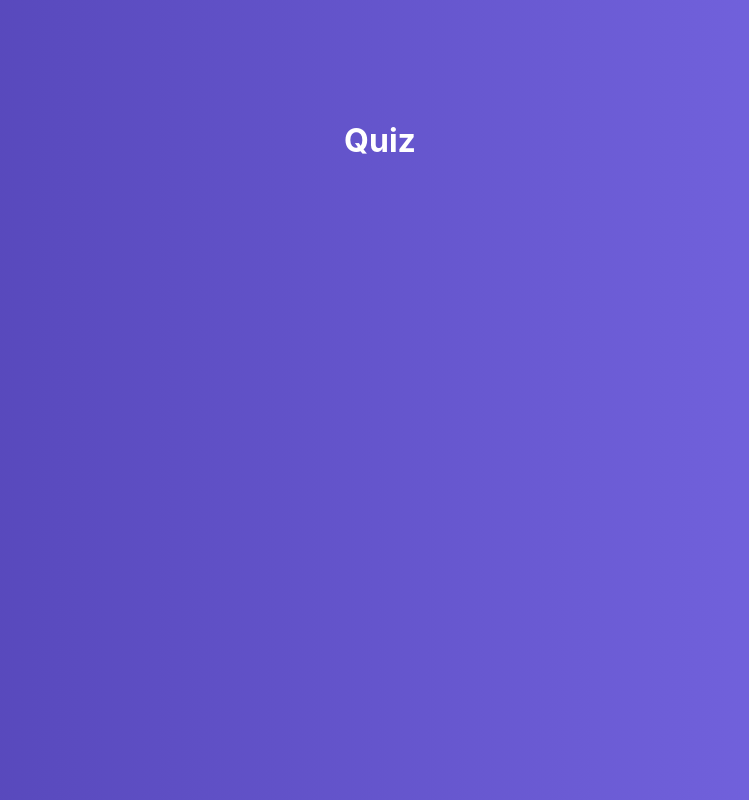
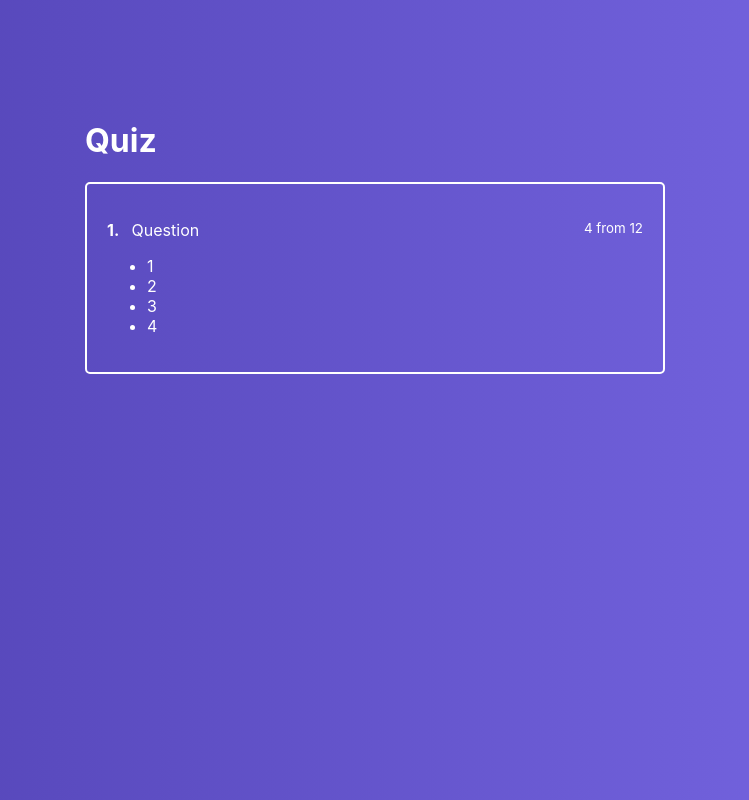
Before and after one commit to kulichkov21/react-practice, a React app: page / in a window 1280 px wide. Shown: the whole page, without its empty margins (265-1014 px from the left). Built offline with nearby package versions, Linux system fonts and the light colour scheme.

Commit message:
set question component

```diff
--- a/src/components/ActiveQuiz/ActiveQuiz.css
+++ b/src/components/ActiveQuiz/ActiveQuiz.css
@@ -0,0 +1,14 @@
+.ActiveQuiz {
+    padding: 20px;
+    color: #fff;
+    border: 2px solid #fff;
+    border-radius: 5px;
+    margin: 0 10px;
+    box-sizing: border-box;
+}
+
+.Question {
+    display: flex;
+    justify-content: space-between;
+
+}
--- a/src/components/ActiveQuiz/ActiveQuiz.tsx
+++ b/src/components/ActiveQuiz/ActiveQuiz.tsx
@@ -0,0 +1,24 @@
+import React from "react";
+import './ActiveQuiz.css';
+
+const ActiveQuiz = (props: any) => (
+    <div className='ActiveQuiz'>
+<p className='Question'>
+    <span>
+        <strong>1. </strong>
+        &nbsp;
+        Question
+    </span>
+
+    <small>4 from 12</small>
+</p>
+        <ul>
+            <li>1</li>
+            <li>2</li>
+            <li>3</li>
+            <li>4</li>
+        </ul>
+    </div>
+)
+
+export default ActiveQuiz
--- a/src/containers/Quiz/Quiz.css
+++ b/src/containers/Quiz/Quiz.css
@@ -11,3 +11,7 @@
     color: #fff;
     margin-left: 10px;
 }
+
+.QuizWrapper {
+    width: 600px;
+}
--- a/src/containers/Quiz/Quiz.tsx
+++ b/src/containers/Quiz/Quiz.tsx
@@ -1,17 +1,23 @@
 import {Component} from "react";
 import './Quiz.css'
 import {IQuizState} from "./types/quiz-state.interface";
+import ActiveQuiz from "../../components/ActiveQuiz/ActiveQuiz";
 
-class Quiz extends Component<IQuizState, any> {
+class Quiz extends Component<any, IQuizState> {
 
-    state: IQuizState = {
+    state = {
         quiz: []
     }
 
     render() {
 return (
     <div className='Quiz'>
-<h1>Quiz</h1>
+
+        <div className='QuizWrapper'>
+            <h1>Quiz</h1>
+            <ActiveQuiz/>
+        </div>
+
     </div>
 )
     }
```
